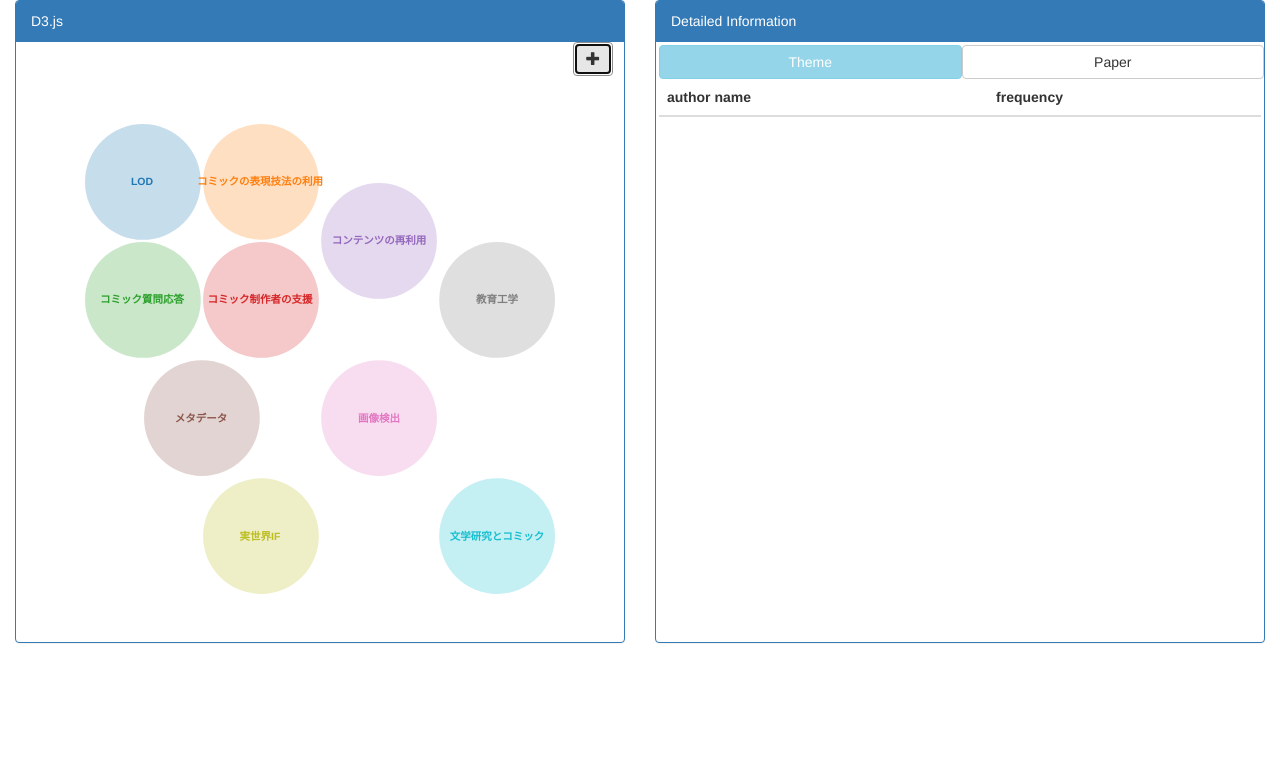
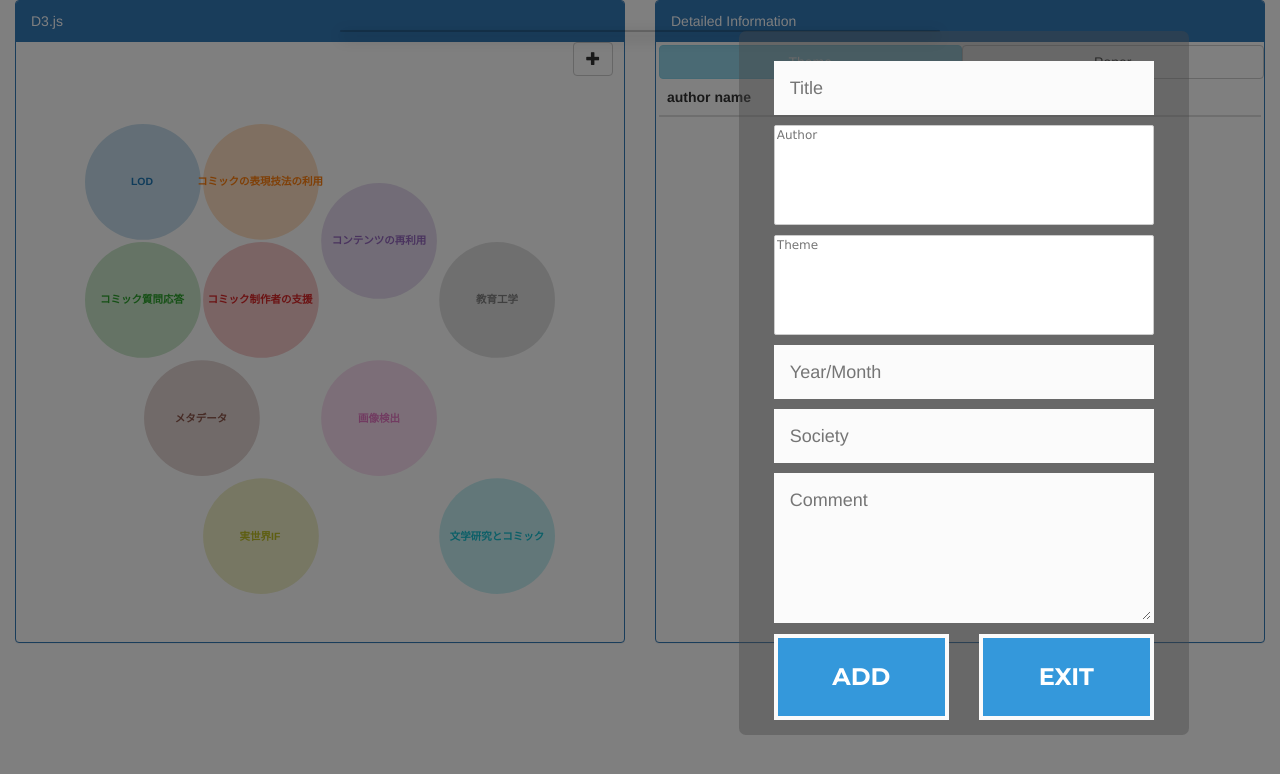
Before and after one commit to NissyY/PaperLiquidation_System, a plain HTML site: page index.html in a window 1280 px wide. Both pictures are taken after a click on the button 593 px from the left and 59 px from the top of the page. Drawn offline with Linux system fonts and the light colour scheme.

Commit message:
addフォームをmodal使って出現させた

```diff
--- a/css/main.css
+++ b/css/main.css
@@ -41,11 +41,11 @@ form#btnForm{
 	padding-right:35px;
 	padding-top:30px;
 	padding-bottom:15px;
-	width: 369px;
+	width: 450px;
 	float: left;
-	left: 50%;
+	left: 110%;
 	position: absolute;
-  	margin-top:30px;
+  	/*margin-top:30px;*/
 	margin-left: -260px;
   -moz-border-radius: 7px;
   -webkit-border-radius: 7px;
@@ -168,3 +168,6 @@ input:focus, textarea:focus {
 		padding-right: 3%;
 	}
 }
+.tagify-container{
+	width: 380px;
+}
--- a/index.html
+++ b/index.html
@@ -23,9 +23,14 @@
 				<div class="panel-heading">
 					D3.js
 				</div>
-				<button type="button" id="toggleForm" class="btn btn-default col-xs-offset-11">
+				<!-- 初期addフォーム出現 -->
+<!-- 				<button type="button" id="toggleForm" class="btn btn-default col-xs-offset-11">
+			        <span class="glyphicon glyphicon-plus">
+			    </button> -->
+				<button type="button" class="btn btn-default col-xs-offset-11" data-toggle="modal" data-target="#myModal">
 			        <span class="glyphicon glyphicon-plus">
 			    </button>
+
 				<div id="venn" class="center-block">
 				    <div id="tooltip" class="hidden">
 						<p name="label"></p>
@@ -72,6 +77,10 @@
 							</tbody>
 						</table>
 					</div>
+
+					<div id="myModal" class="modal fade" tabindex="-1" role="dialog">
+					<div class="modal-dialog" role="document">
+			        <div class="modal-content">
 					<div id="form-div">
 			    		<form class="form" id="addPaperInformation">
 					    	<div class="inoutPaperTitle">
@@ -83,10 +92,10 @@
 					    	<div class="inputPaperTheme">
 					        	<textarea id="tagme" name="tags" type="text" class="validate[required,custom[tags]] feedback-input" placeholder="Theme"></textarea>
 					    	</div>
-					    	<div class="inputPaperAuthor">
+					    	<div class="inputPaperDate">
 					        	<input id="date" name="author" type="text" class="validate[required,custom[email]] feedback-input" placeholder="Year/Month" />
 					    	</div>
-					    	<div class="inputPaperAuthor">
+					    	<div class="inputPaperSociety">
 					        	<input id="society" name="author" type="text" class="validate[required,custom[email]] feedback-input" placeholder="Society" />
 					    	</div>
 							<div class="inputComment">
@@ -99,11 +108,14 @@
 									<div class="ease"></div>
 								</div>
 								<div id="exitBtn" class="submit col-xs-8 col-sm-6">
-					    			<input type="button" value="EXIT" id="button-blue"/>
+					    			<input type="button" value="EXIT" id="button-blue" data-dismiss="modal"/>
 									<div class="ease"></div>
 								</div>
 							</div>
 						</form>
+					</div>
+					</div>
+					</div>
 					</div>
 				</div>
 			</div>
--- a/js/main.js
+++ b/js/main.js
@@ -28,12 +28,12 @@ $(function() {
 			.css('margin-bottom', '10px');
 
     $('#toggleForm').click(function(){
-        $('#form-div').toggle();
+        // $('#form-div').toggle();
         clearValue();
     });
 
     $('#exitBtn').click(function(){
-        $("#form-div").toggle();
+        // $("#form-div").toggle();
         clearValue();
     });
 
@@ -41,6 +41,8 @@ $(function() {
         $("#form-div").each(function(){
             $(this).find("input#title").val('');
             $(this).find("input#author").val('');
+            $(this).find("input#society").val('');
+            $(this).find("input#date").val('');
             $(this).find("textarea#comment").val('');
         	$(this).find("div.tagify-container > span").remove();
         });
```
